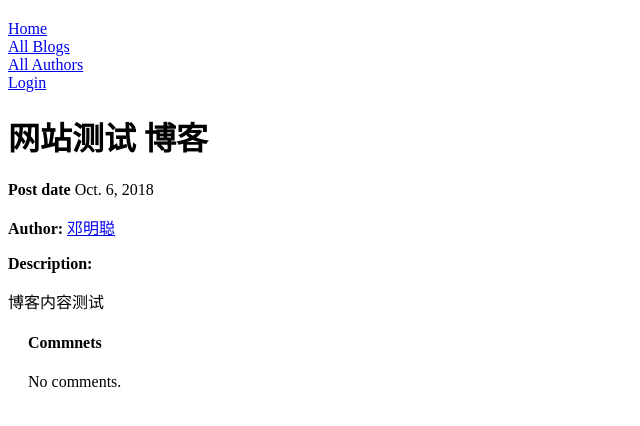
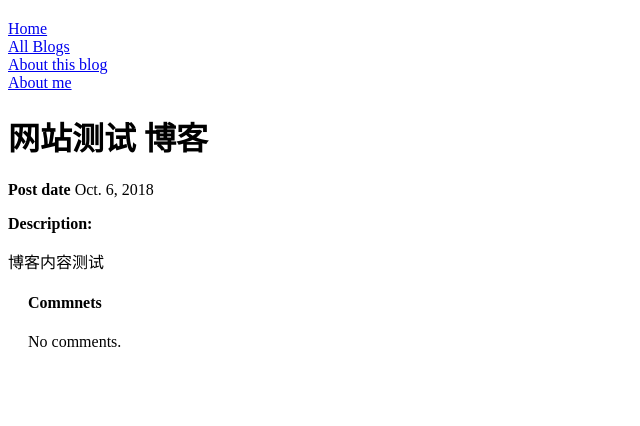
Before and after one commit to dengmingcong/pensieve, a Django app: page /blog/blog/1 in a window 1280 px wide. Shown: the top 426 px of the page, without its empty margins (0-640 px from the left). Run offline with Django 3.2, Linux system fonts and the light colour scheme; data comes from the database, SQL or seed files in the repository; both versions use the stored data as it was after the commit.

Commit message:
create dev branch

```diff
--- /dev/null
+++ b/blog/templates/about_me.html
@@ -0,0 +1,5 @@
+{% extends "base_generic.html" %}
+
+{% block content %}
+<p>To be continued...</p>
+{% endblock %}
--- /dev/null
+++ b/blog/templates/about_this_blog.html
@@ -0,0 +1,5 @@
+{% extends "base_generic.html" %}
+
+{% block content %}
+<p>To be continued...</p>
+{% endblock %}
--- a/blog/templates/base_generic.html
+++ b/blog/templates/base_generic.html
@@ -16,13 +16,16 @@
           <ul class="sidebar-nav">
             <li><a href="{% url 'index' %}">Home</a></li>
             <li><a href="{% url 'blogs' %}">All Blogs</a></li>
-            <li><a href="{% url 'blog-authors' %}">All Authors</a></li>
+            <li><a href="{% url 'about-this-blog' %}">About this blog</a></li>
+            <li><a href="{% url 'about-me' %}">About me</a></li>
+            <!-- No need to check if user is logged in or not now.
             {% if user.is_authenticated %}
             <li>User: {{ user.get_username }}</li>
             <li><a href="{% url 'logout' %}?next={{ request.path }}">Logout</a>
             {% else %}
             <li><a href="{% url 'login' %}?next={{ request.path }}">Login</a>
             {% endif %}
+            -->
           </ul>
           {% endblock %}
         </div>
--- a/blog/templates/blog/blog_detail.html
+++ b/blog/templates/blog/blog_detail.html
@@ -2,7 +2,9 @@
 {% block content %}
   <h1>{{ blog.title  }}</h1>
   <p><strong>Post date </strong>{{ blog.post_date }}</p>
+  <!-- No need to display author, as author is always myself.
   <p><strong>Author: </strong><a href="{{ blog.blog_author.get_absolute_url }}">{{ blog.blog_author }}</a></p>
+  -->
   <p><strong>Description:</strong></p>
   <p>{{ blog.content }}</p>
   <div style="margin-left: 20px;margin-top: 20px">
--- a/blog/urls.py
+++ b/blog/urls.py
@@ -6,8 +6,7 @@ urlpatterns = [
     path('', views.index, name='index'),
     path('blogs/', views.BlogListView.as_view(), name='blogs'),
     path('blog/<int:pk>', views.BlogDetailView.as_view(), name='blog-detail'),
-    path('blog-authors/', views.BlogAuthorListView.as_view(),
-        name='blog-authors'),
-    path('blog-author/<int:pk>', views.BlogAuthorDetailView.as_view(),
-        name='blog-author-detail'),
+    path('blog-author/<int:pk>', views.BlogAuthorDetailView.as_view(), name='blog-author-detail'),
+    path('about-this-blog', views.AboutThisBlogView.as_view(), name='about-this-blog'),
+    path('about-me', views.AboutMeView.as_view(), name='about-me'),
 ]
--- a/blog/views.py
+++ b/blog/views.py
@@ -1,5 +1,6 @@
 from django.shortcuts import render
 from django.views import generic
+from django.views.generic.base import TemplateView
 
 from .models import Blog, BlogAuthor
 
@@ -54,3 +55,20 @@ class BlogAuthorDetailView(generic.DetailView):
     """
 
     model = BlogAuthor
+
+
+class AboutThisBlogView(TemplateView):
+    """
+    Template view for the template of blog website introduction.
+    """
+
+    template_name = 'about_this_blog.html'
+
+
+
+class AboutMeView(TemplateView):
+    """
+    Template view for the template of self-introduction.
+    """
+
+    template_name = 'about_me.html'
--- a/pensieve/urls.py
+++ b/pensieve/urls.py
@@ -1,18 +1,3 @@
-"""pensieve URL Configuration
-
-The `urlpatterns` list routes URLs to views. For more information please see:
-    https://docs.djangoproject.com/en/2.1/topics/http/urls/
-Examples:
-Function views
-    1. Add an import:  from my_app import views
-    2. Add a URL to urlpatterns:  path('', views.home, name='home')
-Class-based views
-    1. Add an import:  from other_app.views import Home
-    2. Add a URL to urlpatterns:  path('', Home.as_view(), name='home')
-Including another URLconf
-    1. Import the include() function: from django.urls import include, path
-    2. Add a URL to urlpatterns:  path('blog/', include('blog.urls'))
-"""
 from django.conf import settings
 from django.conf.urls.static import static
 from django.contrib import admin
```
Also changed, not shown: blog/templates/blog/blogauthor_list.html (deleted, +0 -14 lines), db.sqlite3, 1 other file.
